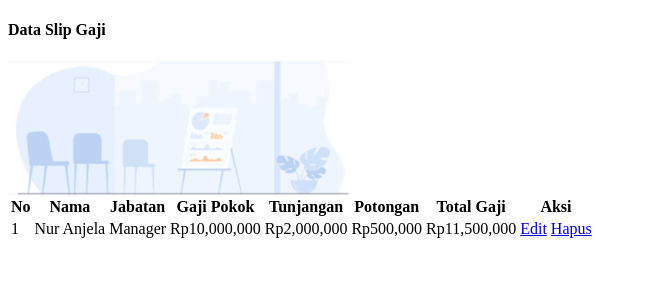
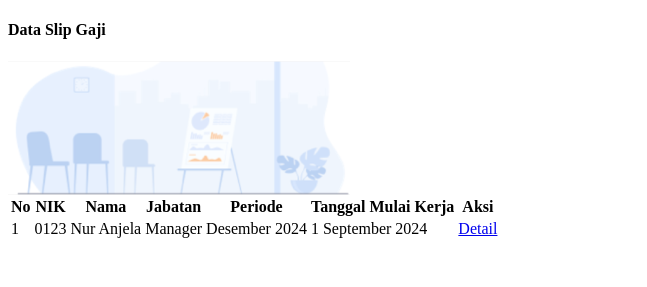
Before and after one commit to Nuranjela24/rekap_kinerja, a CodeIgniter 4 app: the page made by app/Views/slipgaji/data-slip-gaji.php in a window 1280 px wide. Shown: the part 513-800 px from the top of the page, without its empty margins (0-647 px from the left). Run offline with PHP 8.4 and a stand-in for CodeIgniter, Linux system fonts and the light colour scheme; the template is opened without the code that fills it, so the values that code supplies are empty; some libraries are stand-ins or nearby versions.

Commit message:
membuat tombol detail slip gaji

```diff
--- a/app/Views/slipgaji/data-slip-gaji.php
+++ b/app/Views/slipgaji/data-slip-gaji.php
@@ -21,27 +21,24 @@
               <thead>
                 <tr>
                   <th>No</th>
+                  <th>NIK</th>
                   <th>Nama</th>
                   <th>Jabatan</th>
-                  <th>Gaji Pokok</th>
-                  <th>Tunjangan</th>
-                  <th>Potongan</th>
-                  <th>Total Gaji</th>
+                  <th>Periode</th>
+                  <th>Tanggal Mulai Kerja</th>
                   <th>Aksi</th>
                 </tr>
               </thead>
               <tbody>
                 <tr>
                   <td>1</td>
+                  <td>0123</td>
                   <td>Nur Anjela</td>
                   <td>Manager</td>
-                  <td>Rp10,000,000</td>
-                  <td>Rp2,000,000</td>
-                  <td>Rp500,000</td>
-                  <td>Rp11,500,000</td>
+                  <td>Desember 2024</td>
+                  <td>1 September 2024</td>
                   <td>
-                    <a href="#" class="btn btn-warning btn-sm">Edit</a>
-                    <a href="#" class="btn btn-danger btn-sm">Hapus</a>
+                    <a href="/data-slip-gaji-detail" class="btn btn-primary btn-sm">Detail</a>
                   </td>
                 </tr>
               </tbody>
```
Also changed, not shown: 4 other files.
